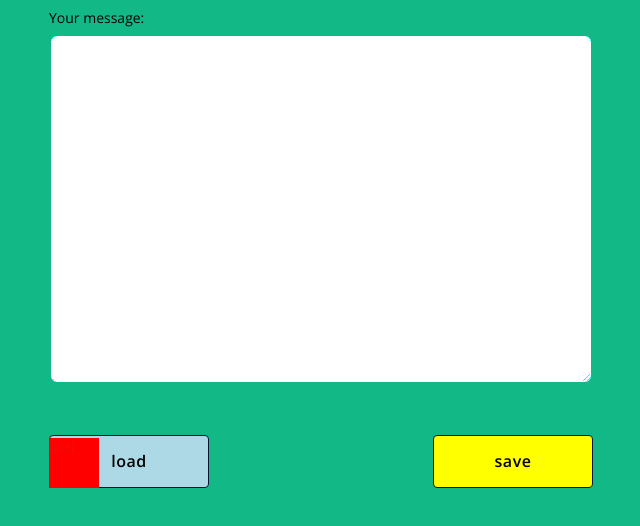
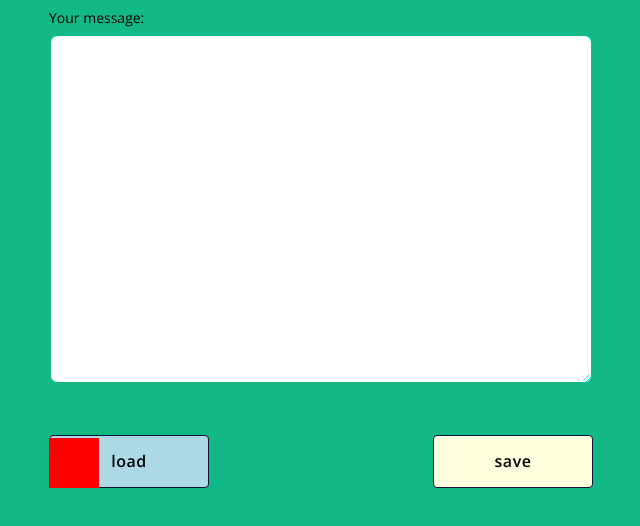
Before and after one commit to pablokmieleski/simple-editor, a website built with webpack: page src/content/index.html in a window 1280 px wide. Shown: the part 226-752 px from the top of the page, without its empty margins (319-959 px from the left). Built offline with nearby package versions, Linux system fonts and the light colour scheme; files whose address does not match are found by name.

Commit message:
feat more css

```diff
--- a/src/scss/main.scss
+++ b/src/scss/main.scss
@@ -67,7 +67,7 @@ body {
     font-weight: 600;
     letter-spacing: 0.5px;
     &--save {
-      background: yellow;
+      background: lightyellow;
       transition: background 0.3s ease-in-out, color 0.3s ease-in-out;
       will-change: background;
       transition: all 1s linear;
```
Also changed, not shown: dist/css/main.css, 1 other file.
